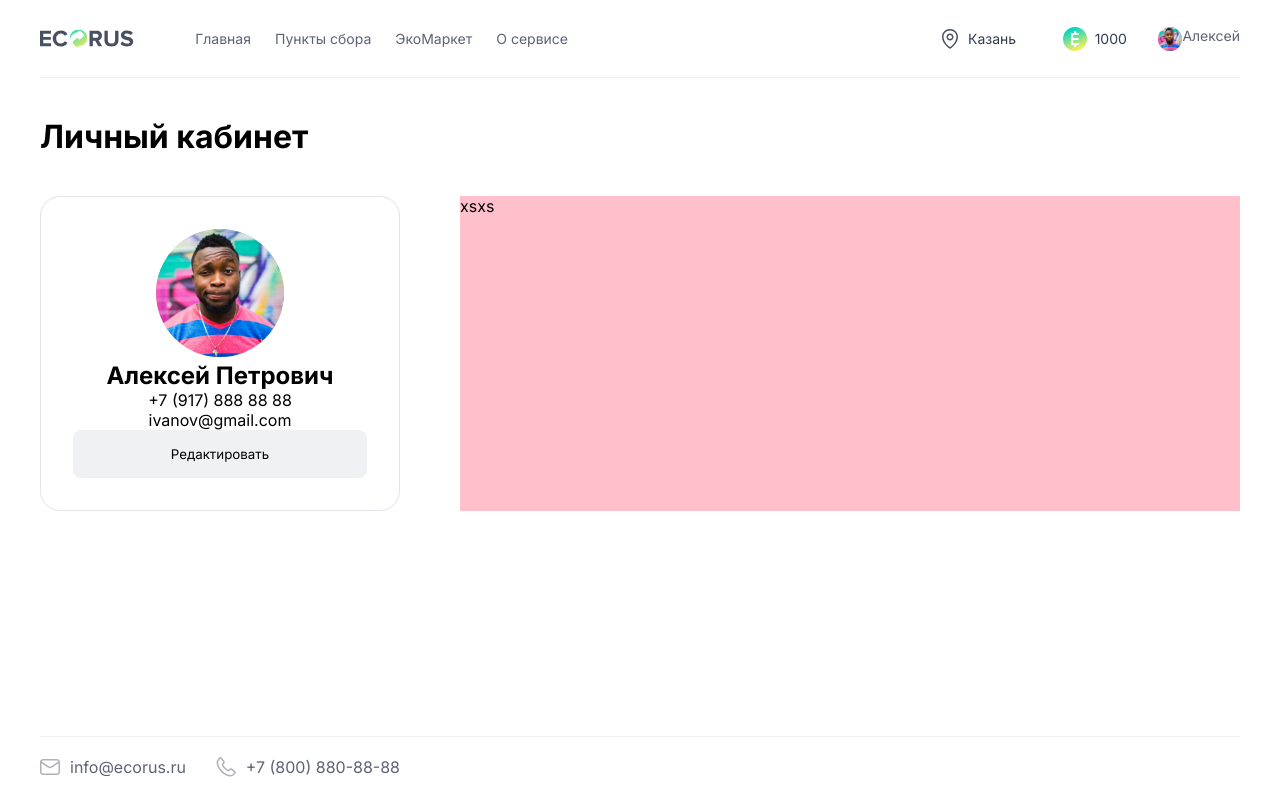
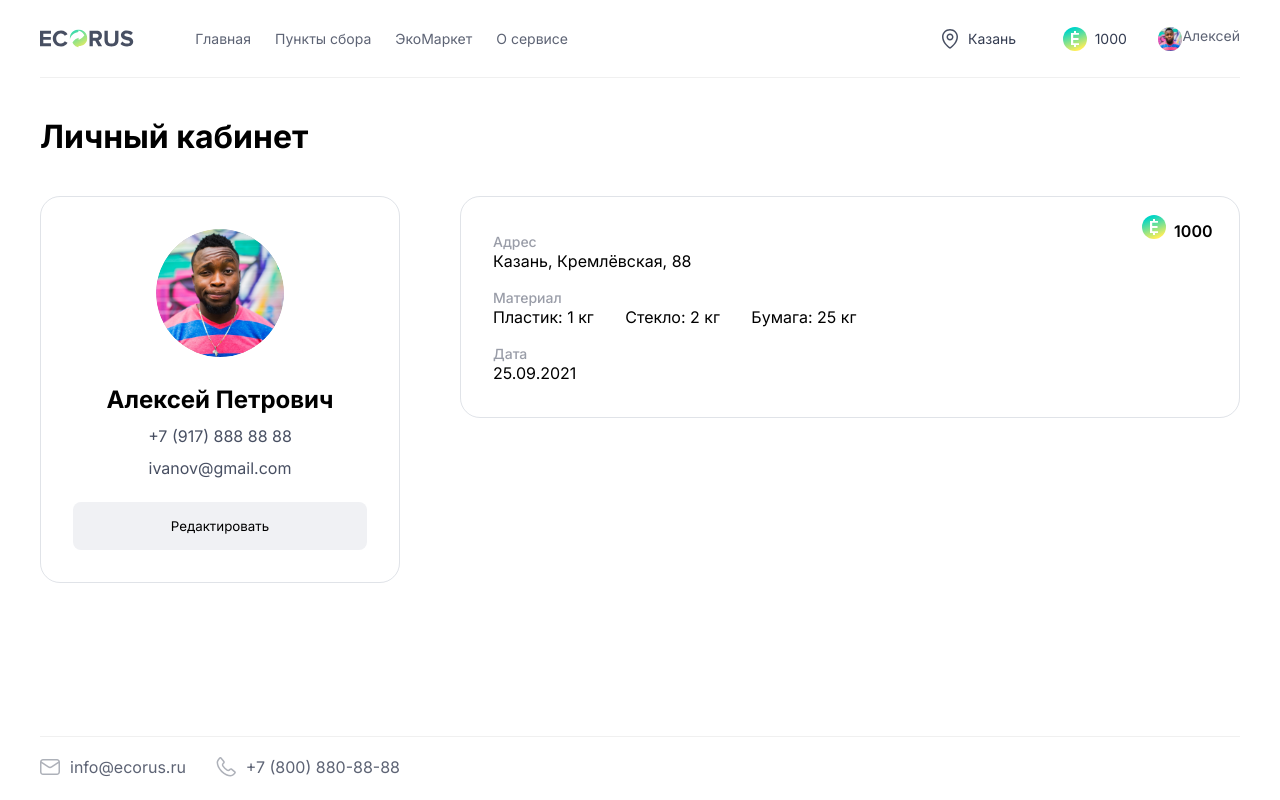
Before and after one commit to goofyasskid/ReactAgona, a React (Create React App) app: page /user in a window 1280 px wide. Built offline with nearby package versions, Linux system fonts and the light colour scheme.

Commit message:
history card finished

```diff
--- /dev/null
+++ b/src/components/cards/historyCard/HistoryCard.module.sass
@@ -0,0 +1,31 @@
+.history
+    border: 1px solid rgba(62, 80, 114, 0.16)
+    border-radius: 20px
+    padding: 18px 32px
+    &__wrapper
+        display: flex
+        justify-content: space-between
+    &__content
+        width: 100%
+    &__info
+        margin: 16px 0
+        width: 80%
+        > label
+            color: rgba(0, 11, 38, 0.4)
+            font-weight: 500
+            font-size: 14px
+    &__blocks
+        display: flex
+        width: 70%
+        justify-content: space-between
+        > p
+            white-space: nowrap
+    &__price
+        width: 10%
+        position: relative
+        height: 10%
+        > span
+            font-weight: 600
+            position: absolute
+            top: 20%
+            padding-left: 8px
--- /dev/null
+++ b/src/components/cards/historyCard/HistoryCard.tsx
@@ -0,0 +1,30 @@
+import money from "../../../assets/money.svg";
+import { historyInfo } from "../../../mocks/history.mock";
+import style from "./HistoryCard.module.sass";
+
+const HistoryCard = () => {
+  return (
+    <div className={style.history}>
+      <div className={style.history__wrapper}>
+        <div className={style.history__content}>
+          {historyInfo.map((item, idx) => (
+            <div className={style.history__info} key={idx}>
+              <label>{item.title}</label>
+              <div className={style.history__blocks} key={idx}>
+                {item.info.map((info, idx) => (
+                  <p>{info}</p>
+                ))}
+              </div>
+            </div>
+          ))}
+        </div>
+        <div className={style.history__price}>
+          <img src={money} alt="money" />
+          <span>1000</span>
+        </div>
+      </div>
+    </div>
+  );
+};
+
+export default HistoryCard;
--- a/src/components/cards/userCard/UserCard.module.sass
+++ b/src/components/cards/userCard/UserCard.module.sass
@@ -2,10 +2,19 @@
     padding: 32px
     border: 1px solid rgba(62, 80, 114, 0.16)
     border-radius: 20px
+    &__avatar
+        margin-bottom: 24px
+        > img
+            border-radius: 100%
     &__wrapper
         text-align: center
+        > p, span
+            color: rgba(0, 11, 38, 0.72)
+        > p
+            padding: 12px 0
     &__button
         > button
+            margin-top: 24px
             background: rgba(62, 80, 114, 0.08)
             border-radius: 8px
             border: none
--- a/src/components/cards/userCard/UserCard.tsx
+++ b/src/components/cards/userCard/UserCard.tsx
@@ -12,7 +12,7 @@
         <p>+7 (917) 888 88 88</p>
         <span>ivanov@gmail.com</span>
         <div className={style.user_card__button}>
-            <button>Редактировать</button>
+          <button>Редактировать</button>
         </div>
       </div>
     </div>
--- /dev/null
+++ b/src/mocks/history.mock.ts
@@ -0,0 +1,14 @@
+export const historyInfo = [
+    {
+        title: "Адрес",
+        info: ["​Казань, Кремлёвская, 88"],
+    },
+    {
+        title: "Материал",
+        info: ["Пластик: 1 кг", "Стекло: 2 кг", "Бумага: 25 кг"],
+    },
+    {
+        title: "Дата",
+        info: ["25.09.2021"],
+    },
+];
--- a/src/pages/User/UserPage.module.sass
+++ b/src/pages/User/UserPage.module.sass
@@ -15,5 +15,4 @@
         &__info
             width: 30%
         &__cards
-            background: pink
             width: 65%
--- a/src/pages/User/UserPage.tsx
+++ b/src/pages/User/UserPage.tsx
@@ -1,3 +1,4 @@
+import HistoryCard from "../../components/cards/historyCard/HistoryCard";
 import UserCard from "../../components/cards/userCard/UserCard";
 import style from "./UserPage.module.sass";
 
@@ -8,10 +9,12 @@
         <div className={style.user__content}>
           <h1>Личный кабинет</h1>
           <div className={style.user__blocks}>
-            <div  className={style.user__blocks__info}>
+            <div className={style.user__blocks__info}>
               <UserCard />
             </div>
-            <div  className={style.user__blocks__cards}>xsxs</div>
+            <div className={style.user__blocks__cards}>
+              <HistoryCard />
+            </div>
           </div>
         </div>
       </div>
```
Also changed, not shown: src/components/cards/promoCard/PromoCard.tsx (added, +9 -0 lines), src/components/cards/promoCard/PromoCard.module.sass (added).
